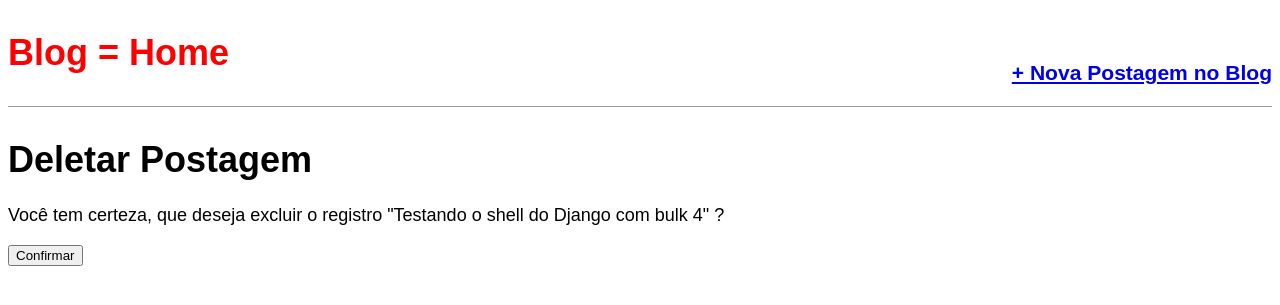
After one commit to FernandoLSCardoso/site-phyton, a Django app: page /post/8/delete/ in a window 1280 px wide. The commit adds this page. Shown: the top 305 px of the page. Run offline with Django 3.2, Linux system fonts and the light colour scheme; data comes from the database, SQL or seed files in the repository; both versions use the stored data as it was after the commit; some web fonts are replaced.

Commit message:
DeleteView

```diff
--- /dev/null
+++ b/meu_site/blog/templates/blog/post_delete.html
@@ -0,0 +1,9 @@
+{% extends 'base.html' %}
+{% block title %} Deletar - Nova Postagem {% endblock title %}
+{% block content %}
+<h1>Deletar Postagem</h1>
+<form action="" method="post">{% csrf_token %}
+    <p>Você tem certeza, que deseja excluir o registro "{{post.titulo}}" ?</p>
+    <input type="submit" value="Confirmar">
+</form>
+{% endblock content %}
--- a/meu_site/blog/templates/blog/post_detail.html
+++ b/meu_site/blog/templates/blog/post_detail.html
@@ -4,5 +4,7 @@
            <div class="post-entry">
             <h2>{{ object.titulo }}</h2>
             <p>{{ object.conteudo }} </p>
-        </div><a href="{{ object.get_absolute_url_update }}">+ Editar Postagem do Blog</a>
+        </div>
+        <a href="{{ object.get_absolute_url_update }}">+ Editar Postagem do Blog</a><br>
+        <a href="{% url 'post_delete' object.pk %}">Deletar Postagem do Blog</a>
 {% endblock content %}
--- a/meu_site/blog/urls.py
+++ b/meu_site/blog/urls.py
@@ -7,5 +7,6 @@ urlpatterns = [
     path('post/new/', views.BlogCreateView.as_view(),name='post_new'),
     path('post/<slug:slug>/', views.BlogDetailView.as_view(),name='post_detail'),
     path('post/<slug:slug>/edit/', views.BlogUpdateView.as_view(),name='post_edit'),
+    path('post/<int:pk>/delete/', views.BlogDeleteView.as_view(),name='post_delete'),
 
 ]
--- a/meu_site/blog/views.py
+++ b/meu_site/blog/views.py
@@ -1,5 +1,6 @@
 from django.shortcuts import render
-from django.views.generic import ListView,DetailView,UpdateView
+from django.urls import reverse_lazy
+from django.views.generic import ListView,DetailView,UpdateView,DeleteView
 from django.views.generic.edit import CreateView
 from . models import Post
 
@@ -23,3 +24,8 @@ class BlogUpdateView(UpdateView):
     model = Post
     template_name = 'blog/post_edit.html'
     fields = ('titulo','conteudo')
+
+class BlogDeleteView(DeleteView):
+    model = Post
+    template_name = 'blog/post_delete.html'
+    success_url = reverse_lazy('home')
```
Also changed, not shown: meu_site/blog/templates/blog/post_delete_antigo.html (added, +9 -0 lines), meu_site/db.sqlite3.
